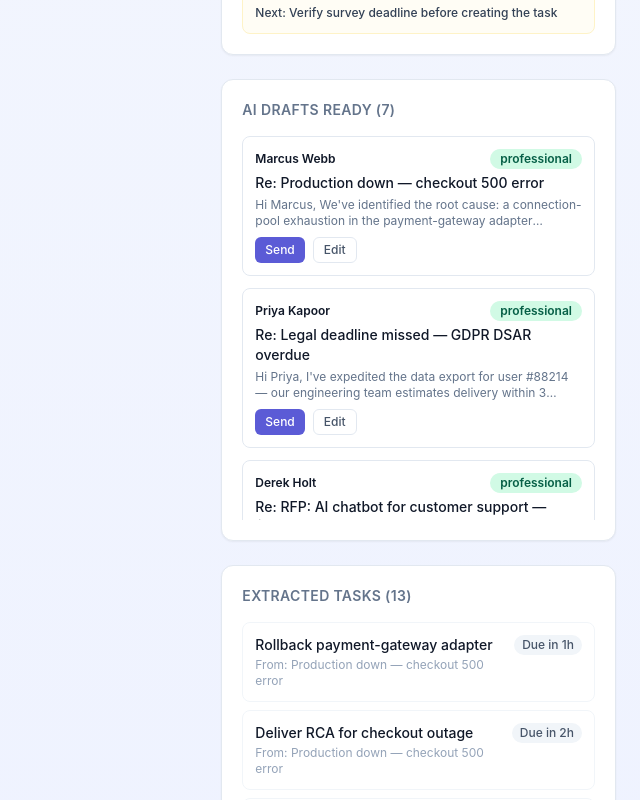
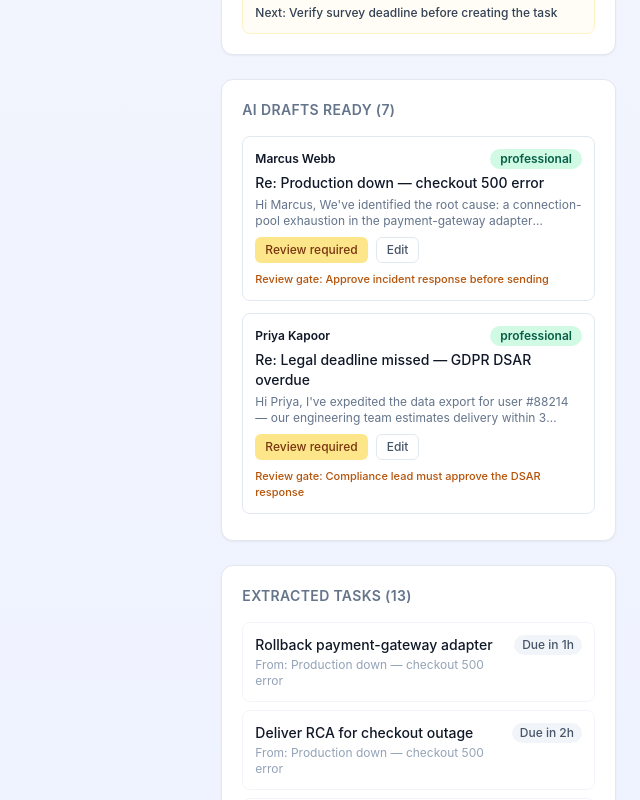
Before and after one commit to tensorgarden/email-ai-triage, a Next.js app: page / in a window 1280 px wide. Shown: the part 2080-2880 px from the top of the page, without its empty margins (640-1280 px from the left). Built offline with nearby package versions, Linux system fonts and the light colour scheme.

Commit message:
Gate draft sends behind review locks

```diff
--- a/src/app/page.tsx
+++ b/src/app/page.tsx
@@ -147,6 +147,12 @@ const REVIEW_REASON_LABELS: Record<ReviewQueueItem["reason"], string> = {
   "critical-client": "Critical client",
   "legal-risk": "Legal risk",
 };
+
+const REVIEW_LOCKS_BY_EMAIL_ID = new Map(
+  demoReviewQueue
+    .filter((item) => item.autoSendBlocked)
+    .map((item) => [item.emailId, item]),
+);
 
 function formatRelativeTime(iso: string): string {
   const diff = Date.now() - new Date(iso).getTime();
@@ -305,6 +311,7 @@ function ReviewQueuePanel() {
 
 function EmailRow({ email }: { email: EmailThread }) {
   const [expanded, setExpanded] = useState(false);
+  const reviewLock = REVIEW_LOCKS_BY_EMAIL_ID.get(email.id);
 
   return (
     <div className="border-b border-slate-100 last:border-b-0">
@@ -378,9 +385,15 @@ function EmailRow({ email }: { email: EmailThread }) {
               <div className="mt-2 flex gap-2">
                 <button
                   type="button"
-                  className="rounded-md bg-accent px-3 py-1 text-xs font-medium text-white transition-colors hover:bg-accent/90"
+                  disabled={Boolean(reviewLock)}
+                  aria-describedby={reviewLock ? `${email.id}-review-lock` : undefined}
+                  className={`rounded-md px-3 py-1 text-xs font-medium transition-colors ${
+                    reviewLock
+                      ? "cursor-not-allowed bg-amber-200 text-amber-900"
+                      : "bg-accent text-white hover:bg-accent/90"
+                  }`}
                 >
-                  Send
+                  {reviewLock ? "Review required" : "Send"}
                 </button>
                 <button
                   type="button"
@@ -395,6 +408,14 @@ function EmailRow({ email }: { email: EmailThread }) {
                   Discard
                 </button>
               </div>
+              {reviewLock && (
+                <p
+                  id={`${email.id}-review-lock`}
+                  className="mt-2 text-xs font-medium text-amber-700"
+                >
+                  Review before send: {reviewLock.reviewerAction}
+                </p>
+              )}
             </div>
           )}
 
@@ -450,6 +471,7 @@ function DraftPanel() {
       <div className="max-h-96 space-y-3 overflow-y-auto">
         {demoDrafts.map((draft) => {
           const email = demoEmails.find((e) => e.id === draft.emailId);
+          const reviewLock = REVIEW_LOCKS_BY_EMAIL_ID.get(draft.emailId);
           return (
             <div
               key={draft.id}
@@ -470,9 +492,19 @@ function DraftPanel() {
               <div className="mt-2 flex gap-2">
                 <button
                   type="button"
-                  className="rounded-md bg-accent px-2.5 py-1 text-xs font-medium text-white transition-colors hover:bg-accent/90"
+                  disabled={Boolean(reviewLock)}
+                  aria-label={
+                    reviewLock
+                      ? `Review required before sending draft for ${email?.subject ?? draft.subject}`
+                      : `Send draft for ${email?.subject ?? draft.subject}`
+                  }
+                  className={`rounded-md px-2.5 py-1 text-xs font-medium transition-colors ${
+                    reviewLock
+                      ? "cursor-not-allowed bg-amber-200 text-amber-900"
+                      : "bg-accent text-white hover:bg-accent/90"
+                  }`}
                 >
-                  Send
+                  {reviewLock ? "Review required" : "Send"}
                 </button>
                 <button
                   type="button"
@@ -481,6 +513,11 @@ function DraftPanel() {
                   Edit
                 </button>
               </div>
+              {reviewLock && (
+                <p className="mt-2 text-[11px] font-medium text-amber-700">
+                  Review gate: {reviewLock.reviewerAction}
+                </p>
+              )}
             </div>
           );
         })}
```
